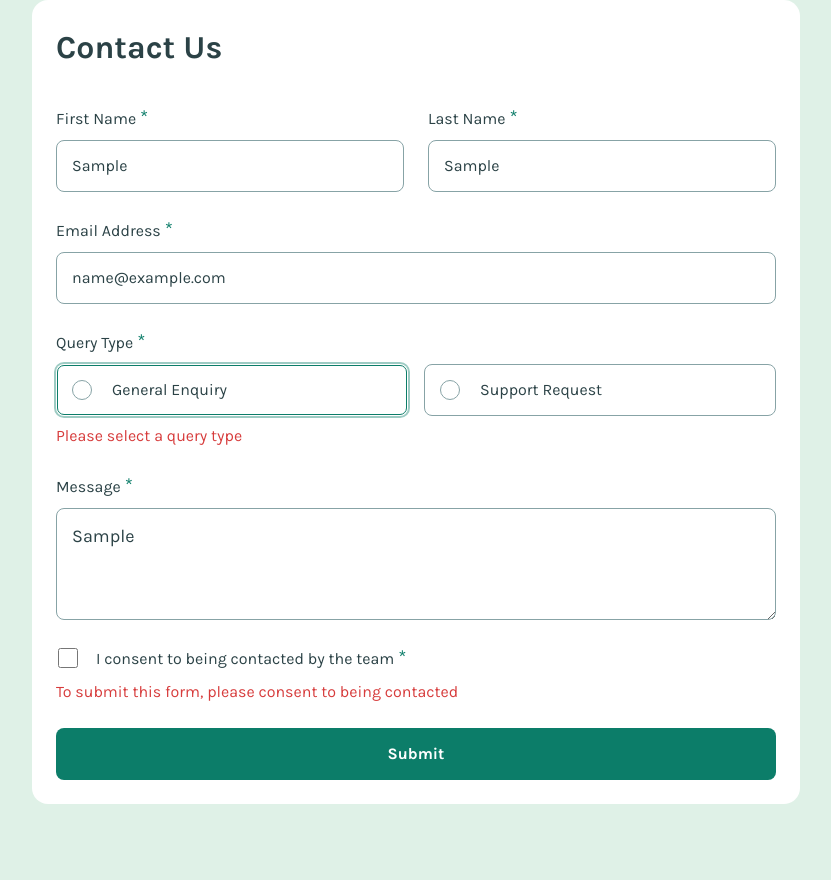
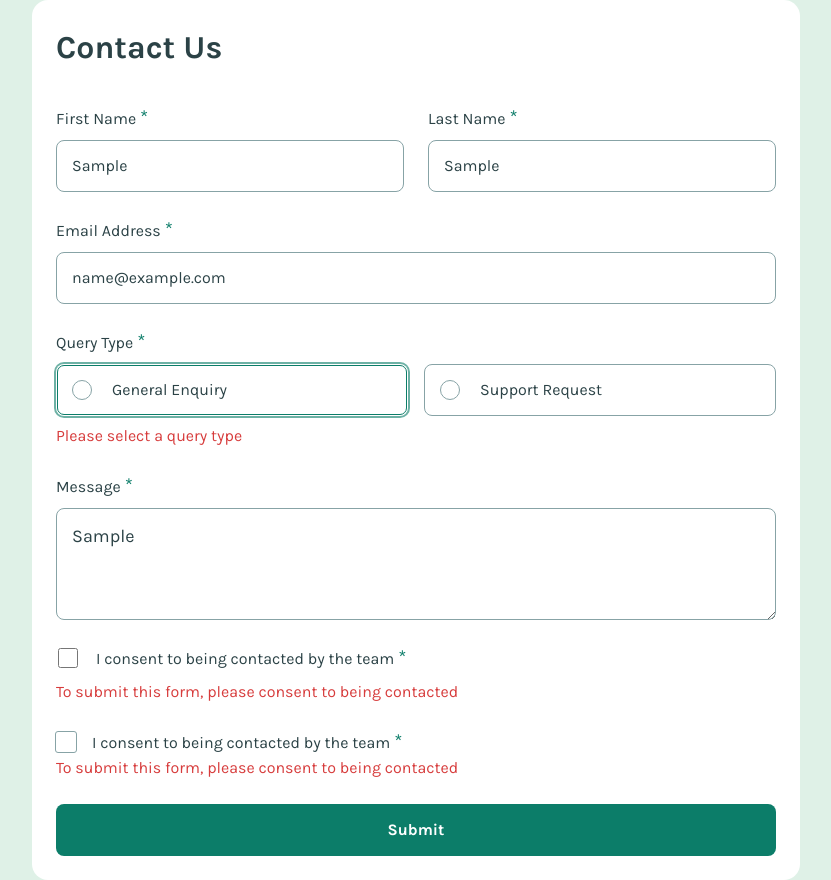
Before and after one commit to MattPahuta/contact-form-component, a React (Vite) app: page / in a window 1280 px wide. Both pictures are taken after typing "Sample", "Sample", "name@example.com", "Sample" into the empty fields and a click on the button "Submit". Shown: the whole page, without its empty margins (224-1055 px from the left). Before the commit the page ends 804 px from the top, so only its background shows below. Built offline with nearby package versions, Linux system fonts and the light colour scheme.

Commit message:
Add custom styled checkbox component, remove legacy code comments

```diff
--- a/src/components/ContactForm.jsx
+++ b/src/components/ContactForm.jsx
@@ -3,6 +3,7 @@ import Input from "./inputs/Input";
 import RadioGroup from "./inputs/RadioGroup";
 import TextareaInput from "./inputs/TextareaInput";
 import CheckboxInput from "./inputs/CheckboxInput";
+import CheckboxInput2 from "./inputs/CheckboxInput2";
 import ModalDialog from "./ModalDialog";
 
 function ContactForm() {
@@ -153,9 +154,18 @@ function ContactForm() {
           onChange={handleChange}
           error={errors.consent}
         />
+        <CheckboxInput2
+          label="I consent to being contacted by the team"
+          id="consent"
+          name="consent"
+          required
+          checked={formData.consent}
+          onChange={handleChange}
+          error={errors.consent}
+        />
         <button
           type="submit"
-          className="py-3.5 col-span-full bg-brand-green-600 text-white font-bold rounded-lg cursor-pointer hover:bg-brand-green-900 transition focus-visible:bg-brand-green-900 focus-visible:outline-2 focus-visible:outline-brand-green-600/40 focus-visible:outline-offset-1">
+          className="py-3.5 col-span-full bg-brand-green-600 text-white font-bold rounded-lg cursor-pointer hover:bg-brand-green-900 transition focus-visible:bg-brand-green-900 focus-visible:outline-2 focus-visible:outline-brand-green-600/60 focus-visible:outline-offset-2">
           Submit
         </button>
       </form>
--- /dev/null
+++ b/src/components/inputs/CheckboxInput2.jsx
@@ -0,0 +1,47 @@
+function CheckboxInput2({
+  inputRef,
+  label,
+  id,
+  name,
+  checked,
+  onChange,
+  required = false,
+  error,
+}) {
+  const errorId = `${id}-error`;
+
+  return (
+    <div className="sm:col-span-full">
+      <label
+        htmlFor={id}
+        className="text-base leading-1 cursor-pointer grid items-center grid-cols-[1em_auto] gap-5">
+        <input
+          ref={inputRef}
+          type="checkbox"
+          id={id}
+          name={name}
+          required={required}
+          checked={checked}
+          onChange={onChange}
+          aria-invalid={!!error}
+          aria-describedby={error ? errorId : undefined}
+          className="grid place-content-center cursor-pointer appearance-none size-5 rounded-xs bg-white outline-1 outline-brand-grey-500 focus:-outline-2 focus:-outline-offset-2 focus:outline-brand-green-600 checked:before:scale-100 transition-transform duration-120 ease-in-out focus:ring-2 focus:ring-brand-green-600/60 checked:bg-brand-green-600 checked:outline-brand-green-600"
+        />
+        <span className="after:text-brand-green-600 after:text-xl after:content-['*'] after:ml-1">
+          {label}
+        </span>
+        <span className="sr-only">required</span>
+      </label>
+      {error && (
+        <span
+          id={errorId}
+          className="text-brand-alert col-span-full"
+          aria-live="polite">
+          {error}
+        </span>
+      )}
+    </div>
+  );
+}
+
+export default CheckboxInput2;
--- a/src/components/inputs/Input.jsx
+++ b/src/components/inputs/Input.jsx
@@ -39,7 +39,7 @@ function Input({
         onChange={onChange}
         aria-invalid={!!error}
         aria-describedby={error ? errorId : undefined}
-        className={`block w-full cursor-pointer rounded-lg bg-white px-4 py-3.5 text-base outline-1 -outline-offset-1 autofill:bg-white focus:-outline-2 focus:-outline-offset-2 focus:outline-brand-green-600 focus:ring-2 focus:ring-brand-green-600/40 hover:outline-2 hover:outline-brand-green-600 ${
+        className={`block w-full cursor-pointer rounded-lg bg-white px-4 py-3.5 text-base outline-1 -outline-offset-1 autofill:bg-white focus:-outline-2 focus:-outline-offset-2 focus:outline-brand-green-600 focus:ring-2 focus:ring-brand-green-600/60 hover:outline-2 hover:outline-brand-green-600 ${
           error ? 'outline-brand-alert' : 'outline-brand-grey-500'
         }`}
       />
--- a/src/components/inputs/RadioFieldset.jsx
+++ /dev/null
@@ -1,39 +0,0 @@
-import RadioInput from './RadioInput';
-import { FaAsterisk } from 'react-icons/fa';
-
-function RadioFieldset({legend, id, error, onChange}) {
-  const errorId = `${id}-error`;
-
-  return (
-    <fieldset className="space-y-2 sm:col-span-full">
-      <legend className="flex text-base space-y-2" id={id}>
-        {legend}
-        {/* <FaAsterisk
-          focusable="false"
-          className="size-1.5 m-1 fill-brand-green-600 inline-block"
-        /> */}
-      </legend>
-      <div className="grid gap-4 sm:grid-cols-2">
-        <RadioInput
-          label="General Request"
-          name="query"
-          value="general"
-          onChange={onChange}
-        />
-        <RadioInput
-          label="Support Request"
-          name="query"
-          value="support"
-          onChange={onChange}
-        />
-      </div>
-      {error && (
-        <span id={errorId} className="text-brand-alert">
-          {error}
-        </span>
-      )}
-    </fieldset>
-  );
-}
-
-export default RadioFieldset;
--- a/src/components/inputs/RadioGroup.jsx
+++ b/src/components/inputs/RadioGroup.jsx
@@ -1,5 +1,3 @@
-import RadioInput from './RadioInput';
-
 function RadioGroup({
   inputRef,
   legend,
@@ -23,7 +21,7 @@ function RadioGroup({
           <label
             key={option.value}
             htmlFor={option.value}
-            className="flex items-center gap-5 rounded-lg bg-white px-4 py-3.5 cursor-pointer outline-1 -outline-offset-1 outline-brand-grey-500 has-checked:bg-brand-green-200 has-checked:outline-brand-green-600 has-focus:-outline-2 has-focus:-outline-offset-2 has-focus:outline-brand-green-600 has-focus:ring-2 has-focus:ring-brand-green-600/40 hover:outline-2 hover:outline-brand-green-600">
+            className="flex items-center gap-5 rounded-lg bg-white px-4 py-3.5 cursor-pointer outline-1 -outline-offset-1 outline-brand-grey-500 has-checked:bg-brand-green-200 has-checked:outline-brand-green-600 has-focus:-outline-2 has-focus:-outline-offset-2 has-focus:outline-brand-green-600 has-focus:ring-2 has-focus:ring-brand-green-600/60 hover:outline-2 hover:outline-brand-green-600">
             <input
               ref={index === 0 ? inputRef : null}
               type="radio"
@@ -39,17 +37,6 @@ function RadioGroup({
             />
             {option.label}
           </label>
-          // <RadioInput
-          //   key={option.value}
-          //   name={name}
-          //   label={option.label}
-          //   required={required}
-          //   value={option.value}
-          //   checked={value === option.value}
-          //   onChange={onChange}
-          //   error={error}
-          //   errorId={errorId}
-          // />
         ))}
       </div>
       {error && (
--- a/src/components/inputs/RadioInput.jsx
+++ /dev/null
@@ -1,23 +0,0 @@
-function RadioInput({label, name, value, onChange, error, errorId, required = false}) {
-  return (
-    <label
-      htmlFor={value}
-      className="flex items-center gap-5 rounded-lg bg-white px-4 py-3.5 cursor-pointer outline-1 -outline-offset-1 outline-brand-grey-500 has-checked:bg-brand-green-200 has-checked:outline-brand-green-600 has-focus:-outline-2 has-focus:-outline-offset-2 has-focus:outline-brand-green-600 has-focus:ring-2 has-focus:ring-brand-green-600/40 hover:outline-2 hover:outline-brand-green-600">
-      <input
-        type="radio"
-        id={value}
-        name={name}
-        required={required}
-        value={value}
-        checked={value === value}
-        onChange={onChange}
-        aria-invalid={!!error}
-        aria-describedby={error ? errorId : undefined}
-        className="relative size-5 appearance-none rounded-full outline -outline-offset-1 outline-brand-grey-500 before:absolute before:inset-1 before:rounded-full before:bg-brand-green-600 not-checked:before:hidden checked:border-brand-green-600 checked:bg-brand-green-200 checked:border-2 checked:outline-brand-green-600 focus-visible:border focus-visible:outline-brand-green-600 forced-colors:appearance-auto forced-colors:before:hidden"
-      />
-      {label}
-    </label>
-  );
-}
-
-export default RadioInput;
--- a/src/components/inputs/TextareaInput.jsx
+++ b/src/components/inputs/TextareaInput.jsx
@@ -26,7 +26,7 @@ function TextareaInput({
         onChange={onChange}
         aria-invalid={!!error}
         aria-describedby={error ? errorId : undefined}
-        className={`block cursor-pointer box-content h-[3lh] resize-y rounded-lg bg-white px-4 py-3.5 text-base sm:text-lg outline-1 -outline-offset-1 autofill:bg-white focus:-outline-2 focus:-outline-offset-2 hover:outline-2 hover:outline-brand-green-600 focus:outline-brand-green-600 focus:ring-2 focus:ring-brand-green-600/40 ${
+        className={`block cursor-pointer box-content h-[3lh] resize-y rounded-lg bg-white px-4 py-3.5 text-base sm:text-lg outline-1 -outline-offset-1 autofill:bg-white focus:-outline-2 focus:-outline-offset-2 hover:outline-2 hover:outline-brand-green-600 focus:outline-brand-green-600 focus:ring-2 focus:ring-brand-green-600/60  ${
           error ? 'outline-brand-alert' : 'outline-brand-grey-500'
         }`}></textarea>
       {error && (
--- a/src/index.css
+++ b/src/index.css
@@ -20,8 +20,29 @@ input:-webkit-autofill,
 input:-webkit-autofill:hover,
 input:-webkit-autofill:focus,
 input:-webkit-autofill:active {
-  -webkit-box-shadow: 0 0 0px 1000px white inset !important; /* Force white background */
+  -webkit-box-shadow: 0 0 0px 1000px white inset !important;
   box-shadow: 0 0 0px 1000px white inset !important;
-  -webkit-text-fill-color: var(--color-brand-grey-900) !important; /* Ensure text color stays consistent */
-  transition: background-color 5000s ease-in-out 0s; /* Prevent "flash" effect */
+  -webkit-text-fill-color: var(--color-brand-grey-900) !important;
+  transition: background-color 5000s ease-in-out 0s;
 }
+
+/* input[type="checkbox"]:checked {
+  background-color: var(--color-brand-green-600);
+  border-color: var(--color-brand-green-600);
+} */
+
+input[type="checkbox"]::before {
+  content: "";
+  width: 0.85em;
+  height: 0.85em;
+  clip-path: polygon(14% 44%, 0 65%, 50% 100%, 100% 16%, 80% 0%, 43% 62%);
+  transform: scale(0);
+  transform-origin: bottom left;
+  transition: 120ms transform ease-in-out;
+  box-shadow: inset 1em 1em white;
+  background-color: CanvasText;
+}
+
+input[type="checkbox"]:checked::before {
+  transform: scale(1);
+}
```
Also changed, not shown: 1 other file (tests, documents, lock files or other folders).
